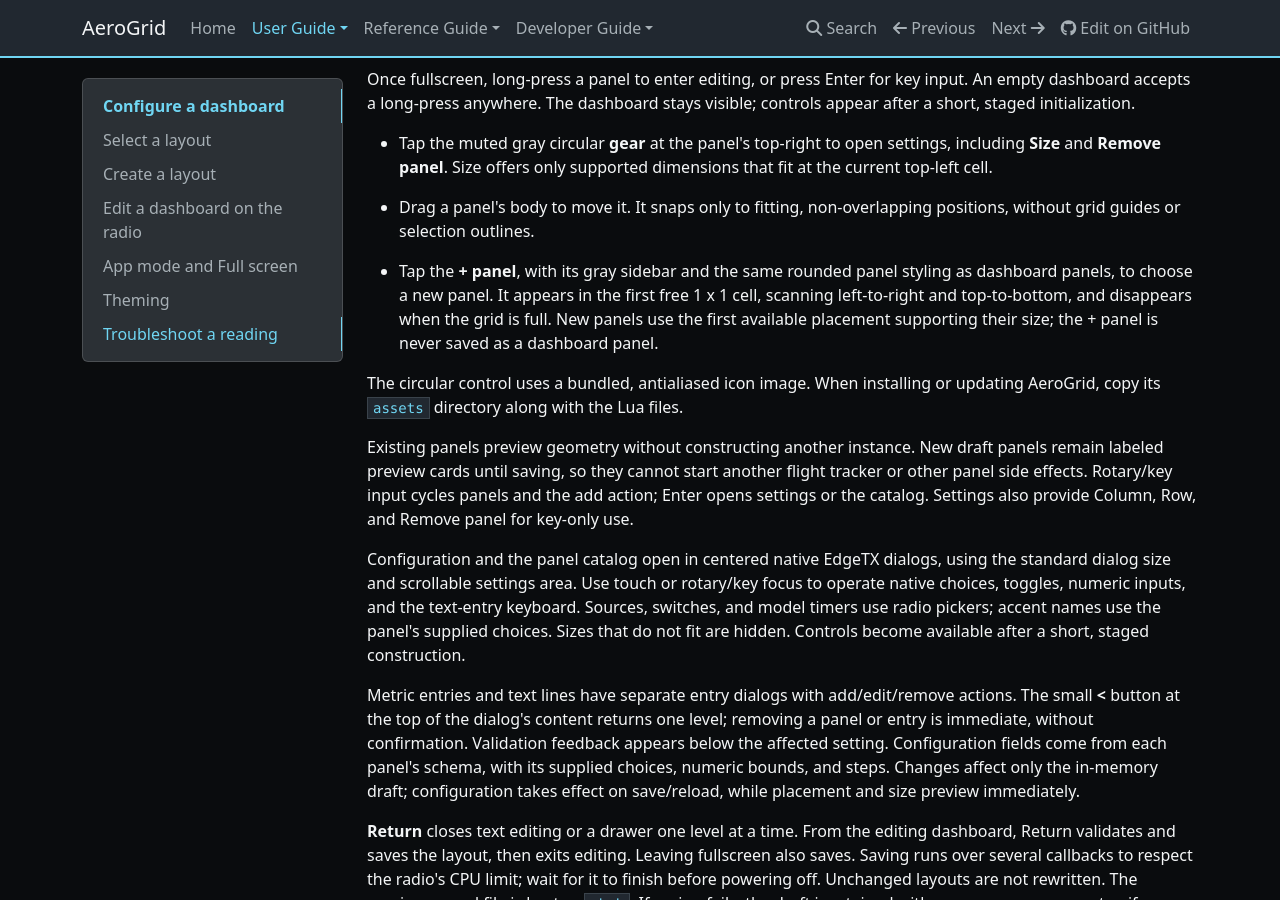
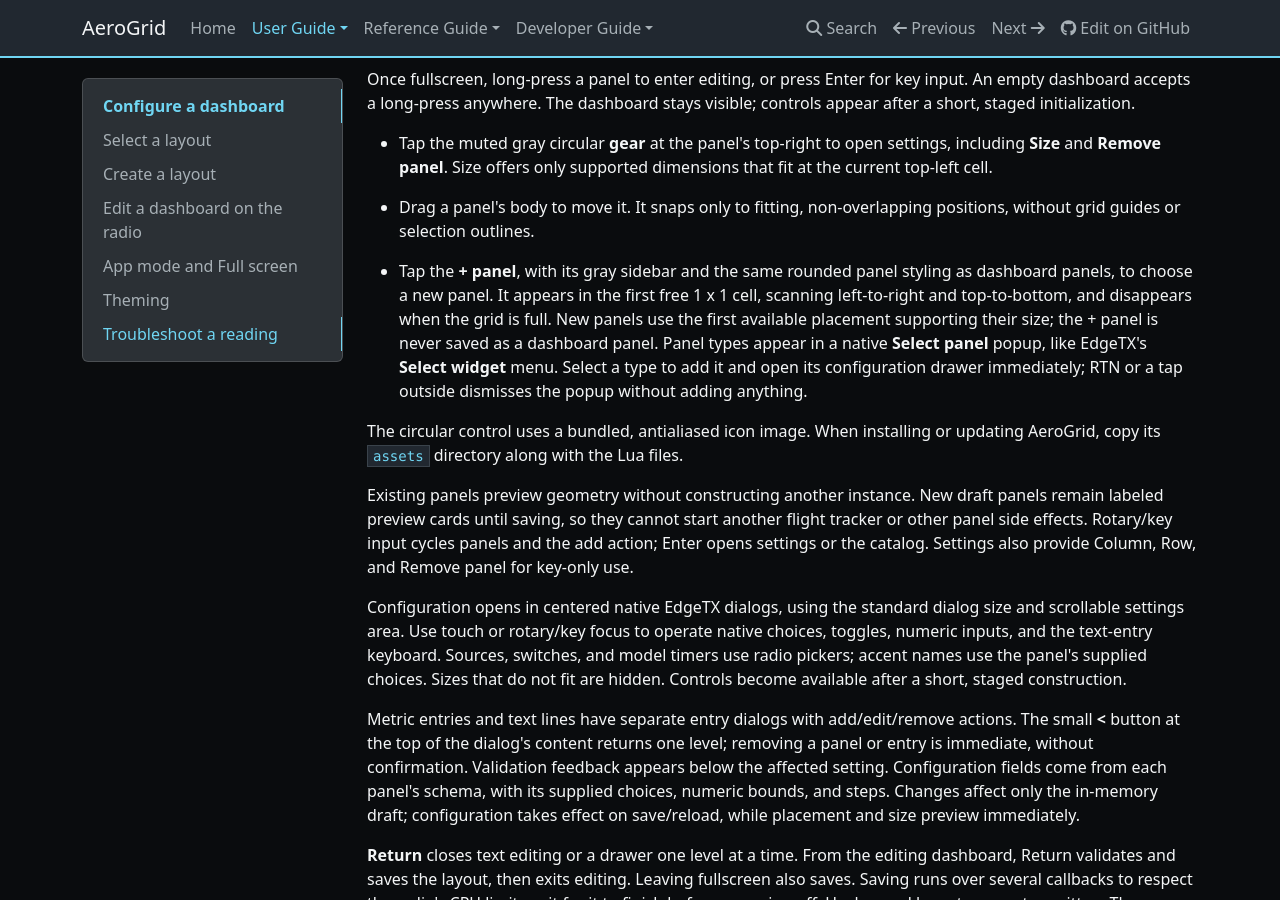
Before and after one commit to thomaskistler/aero-grid, an MkDocs documentation site: the page built from docs/user-guide/dashboards.md, in a window 1280 px wide and 900 px high, scrolled down 1351 px. Built offline with MkDocs 1.6.1, drawn with Linux system fonts in a browser that asks for light colours; nearby versions of some CDN libraries.

Commit message:
Select new panels with a native menu and open settings
Use the EdgeTX selection popup instead of a button catalog. Queue additions and open configuration for the newly selected panel; cancellation leaves the draft untouched.

Co-authored-by: Copilot App <223556219+Copilot@users.noreply.github.com>

```diff
--- a/docs/user-guide/dashboards.md
+++ b/docs/user-guide/dashboards.md
@@ -86,6 +86,10 @@ visible; controls appear after a short, staged initialization.
   in the first free 1 x 1 cell, scanning left-to-right and top-to-bottom, and
   disappears when the grid is full. New panels use the first available placement
   supporting their size; the + panel is never saved as a dashboard panel.
+  Panel types appear in a native **Select panel** popup, like EdgeTX's
+  **Select widget** menu. Select a type to add it and open its configuration
+  drawer immediately; RTN or a tap
+  outside dismisses the popup without adding anything.
 
 The circular control uses a bundled, antialiased icon image. When installing or
 updating AeroGrid, copy its `assets` directory along with the Lua files.
@@ -96,7 +100,7 @@ start another flight tracker or other panel side effects.
 Rotary/key input cycles panels and the add action; Enter opens settings or the
 catalog. Settings also provide Column, Row, and Remove panel for key-only use.
 
-Configuration and the panel catalog open in centered native EdgeTX dialogs,
+Configuration opens in centered native EdgeTX dialogs,
 using the standard dialog size and scrollable settings area. Use touch or
 rotary/key focus to operate native choices, toggles, numeric inputs, and the
 text-entry keyboard. Sources, switches, and model timers use radio pickers;
```
Also changed, not shown: plans/on-radio-editor.md (+7 -1 lines), 3 other files.
